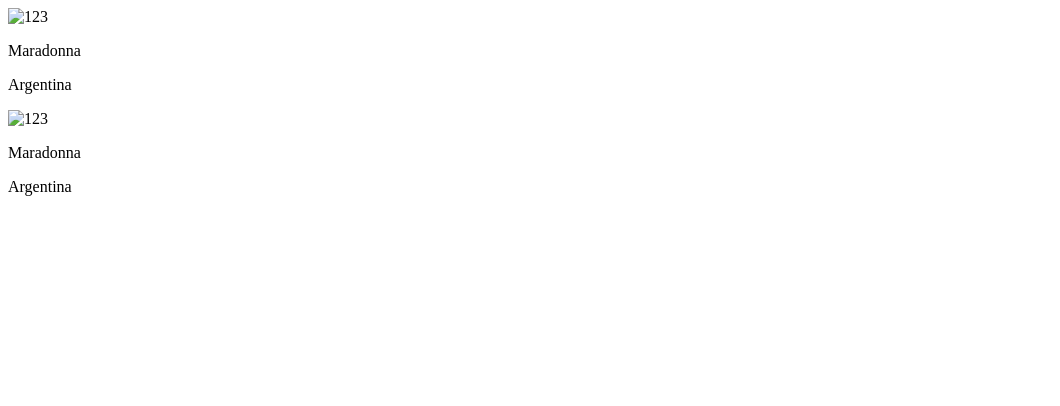
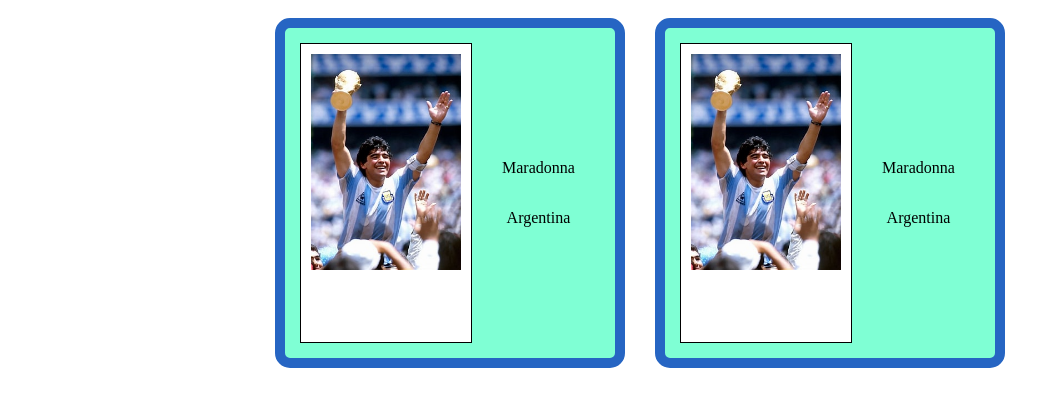
Before and after one commit to VladTca/frontend58, a plain HTML site: page consult/ct1/index.html in a window 1280 px wide. Shown: the whole page, without its empty margins (0-1060 px from the left). Drawn offline with Linux system fonts and the light colour scheme.

Commit message:
**fix: update assets and link stylesheets 🎨🖼**
Обновлены ссылки на CSS и изображения для страницы профиля. Заменён тяжеловесный PNG на компактный JPEG — экономим байтики ради будущего! 🌟

```diff
--- a/consult/ct1/index.html
+++ b/consult/ct1/index.html
@@ -3,7 +3,7 @@
 <head>
     <meta charset="UTF-8" />
     <meta name="viewport" content="width=device-width, initial-scale=1.0" />
-    <link rel="stylesheet" href="style.css" />
+    <link rel="stylesheet" href="styles.css" />
     <title>Document</title>
 </head>
 
@@ -12,7 +12,7 @@
 
     <div class="profile-card">
         <div class="profile-img">
-            <img src="1B4F956B-5587-4436-9994-1DCD93990384.png" alt="123" />
+            <img src="th.jpeg" alt="123" />
         </div>
         <div class="a">
             <p class="profile-name">Maradonna</p>
@@ -21,7 +21,7 @@
     </div>
     <div class="profile-card">
         <div class="profile-img">
-            <img src="1B4F956B-5587-4436-9994-1DCD93990384.png" alt="123" />
+            <img src="th.jpeg" alt="123" />
         </div>
         <div class="a">
             <p class="profile-name">Maradonna</p>
```
Also changed, not shown: consult/ct1/th.jpeg (added).
